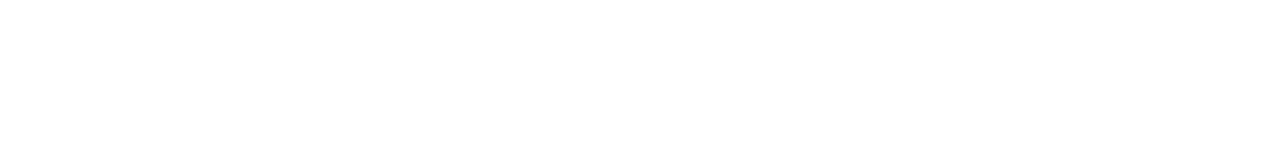
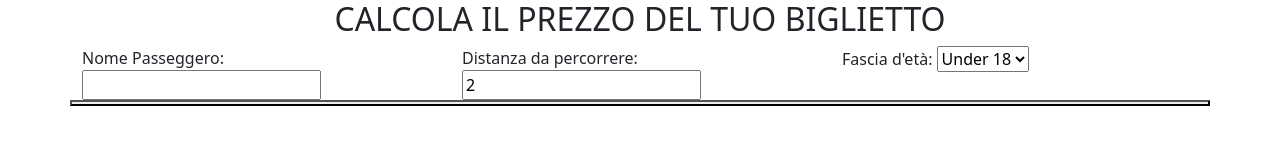
Before and after one commit to Eliana-Abate/js-biglietto-treno-form, a plain HTML site: page index.html in a window 1280 px wide. Drawn offline with nearby package versions, Linux system fonts and the light colour scheme.

Commit message:
added form

```diff
--- a/index.html
+++ b/index.html
@@ -9,6 +9,49 @@
     <link rel="stylesheet" href="./css/style.css">
 </head>
 <body>
+    <header></header>
+
+    <main>
+        <section class="container">
+            <div class="row text-center">
+                <h2>CALCOLA IL PREZZO DEL TUO BIGLIETTO</h2>
+            </div>
+
+            <div class="row">
+                <div class="col-12 col-md-4">
+                    <label for="passenger-name">Nome Passeggero:</label>
+                    <input type="text" id="passenger-name">
+                </div>
+
+                <div class="col-12 col-md-4">
+                    <label for="distance-km">Distanza da percorrere:</label>
+                    <input type="number" id="distance-km" min="2" step="1" value="2">
+                </div>
+
+                <div class="col-12 col-md-4">
+                    <label for="age-range">Fascia d'età:</label>
+                    <select id="age-range">
+                        <option value="">Under 18</option>
+                        <option value="">18 - 65</option>
+                        <option value="">Over 65</option>
+                    </select>
+                </div>
+            </div>
+
+            <div class="row">
+                <button></button>
+
+            </div>
+
+        </section>
+
+        <section class="container">
+            <div class="row">
+
+            </div>
+
+        </section>
+    </main>
 
     <script src="./js/script.js"></script>
 </body>
```
